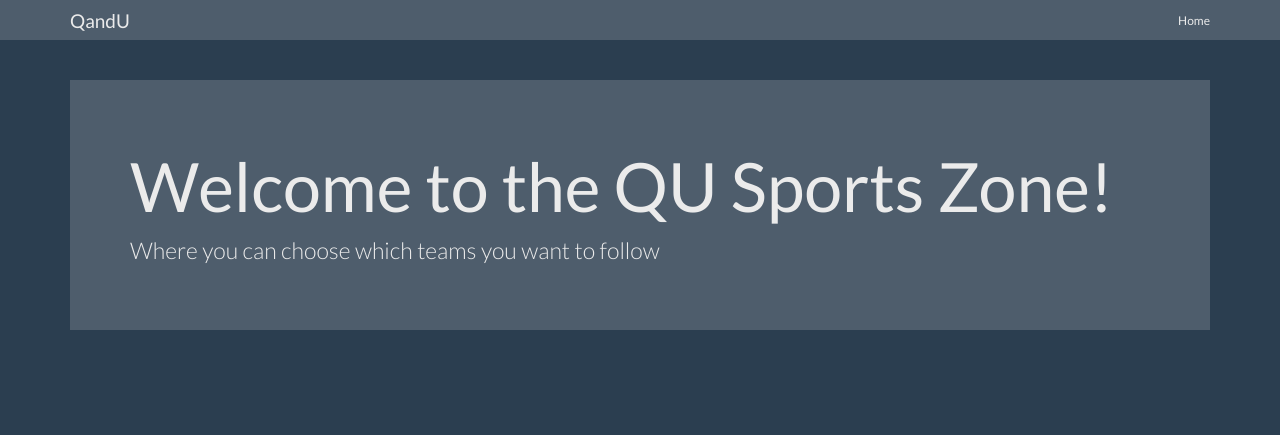
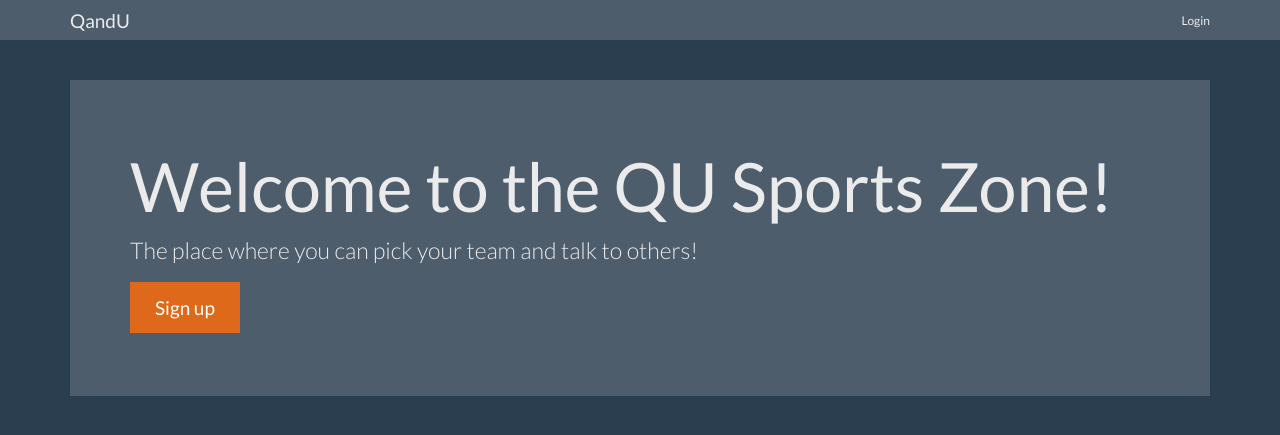
Before and after one commit to crrauser/Final_Project, a Django app: page / in a window 1280 px wide. Shown: the top 435 px of the page. Run offline with Django 3.2, Linux system fonts and the light colour scheme; some libraries are stand-ins or nearby versions.

Commit message:
Add user authentication

```diff
--- a/Final_Project/settings.py
+++ b/Final_Project/settings.py
@@ -36,6 +36,8 @@ ALLOWED_HOSTS = []
 # Application definition
 
 INSTALLED_APPS = (
+  'registration',
+  'django.contrib.sites',
     'django.contrib.admin',
     'django.contrib.auth',
     'django.contrib.contenttypes',
@@ -115,3 +117,6 @@ USE_TZ = True
 STATIC_URL = '/static/'
 STATICFILES_DIRS = (os.path.join(MAIN_DIR, 'static'),)
 STATIC_ROOT = 'staticfiles'
+LOGIN_URL = '/user/login'
+LOGIN_REDIRECT_URL = '/'
+SITE_ID = 1
--- a/core/urls.py
+++ b/core/urls.py
@@ -3,4 +3,6 @@ from .views import *
 
 urlpatterns = patterns ('',
                        url(r'^$', Home.as_view(), name='home'),
+                       url(r'^user/', include('registration.backends.simple.urls')),
+                       url(r'^user/', include('django.contrib.auth.urls')),
                        )
--- a/templates/base.html
+++ b/templates/base.html
@@ -23,7 +23,11 @@
             </div>
             <div id="navbar" class="navbar-collapse collapse">
                 <ul class="nav navbar-nav navbar-right">
-                  <li><a href="#">Home</a></li>
+                 {% if user.is_authenticated %}
+                  <li><a href="{% url 'auth_logout' %}">Logout</a></li>
+                  {% else %}
+                  <li><a href="{% url 'auth_login' %}">Login</a></li>
+                  {% endif %}
                 </ul>
             </div>
         </div>
--- a/templates/home.html
+++ b/templates/home.html
@@ -1,7 +1,14 @@
 {% extends "base.html" %}
 {% block content %}
+{% if user.is_authenticated %}
+<div class="jumbotron">
+  <h1>Welcome back!</h1>
+</div>
+{% else %}
 <div class="jumbotron">
   <h1>Welcome to the QU Sports Zone!</h1>
-  <p>Where you can choose which teams you want to follow</p>
+  <p>The place where you can pick your team and talk to others!</p>
+  <p><a class="btn btn-lg btn-primary" href="{% url 'registration_register'  %}">Sign up</a></p>
 </div>
+{% endif %}
 {% endblock %}
```
